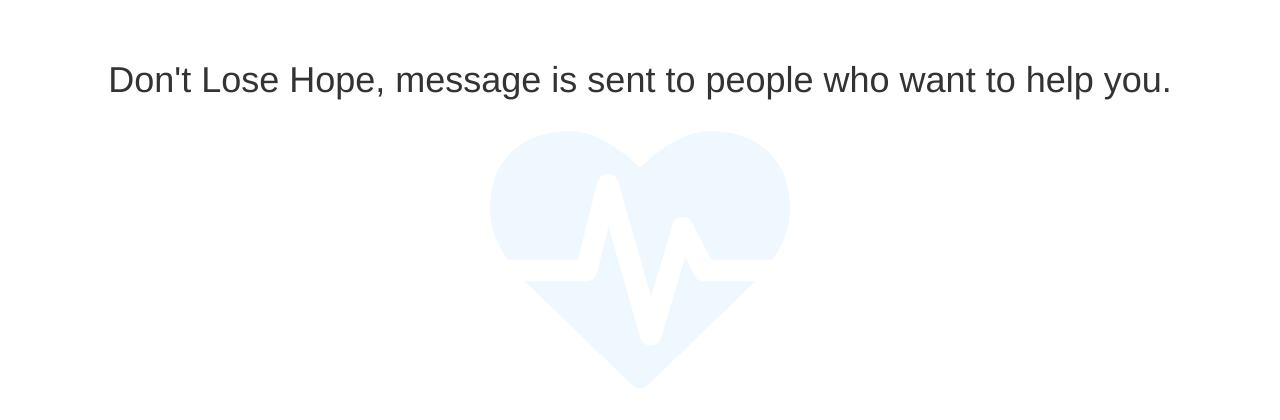
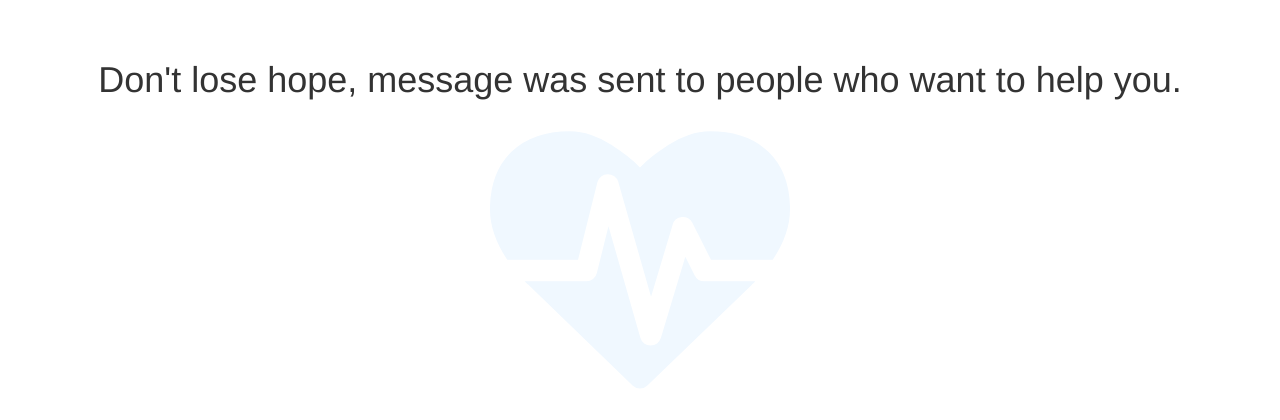
Before and after one commit to Dheeraj-Arremsetty/globalHack2016, a Python web app: template templates/messageSentScreen.html in a window 1280 px wide. Shown: the part 50-470 px from the top of the page. Run offline with Jinja, Linux system fonts and the light colour scheme; the template is opened without the code that fills it, so the values that code supplies are empty.

Commit message:
fixed text

```diff
--- a/templates/messageSentScreen.html
+++ b/templates/messageSentScreen.html
@@ -2,7 +2,7 @@
 {% block content %}
   {{ super() }}
     <div class="text-center">
-    <h1 class="heading">Don't Lose Hope, message is sent to people who want to help you.</h1>
+    <h1 class="heading">Don't lose hope, message was sent to people who want to help you.</h1>
     <i class="fa fa-heartbeat fasize fafaLightBlue"></i>
     </div>
 
```
